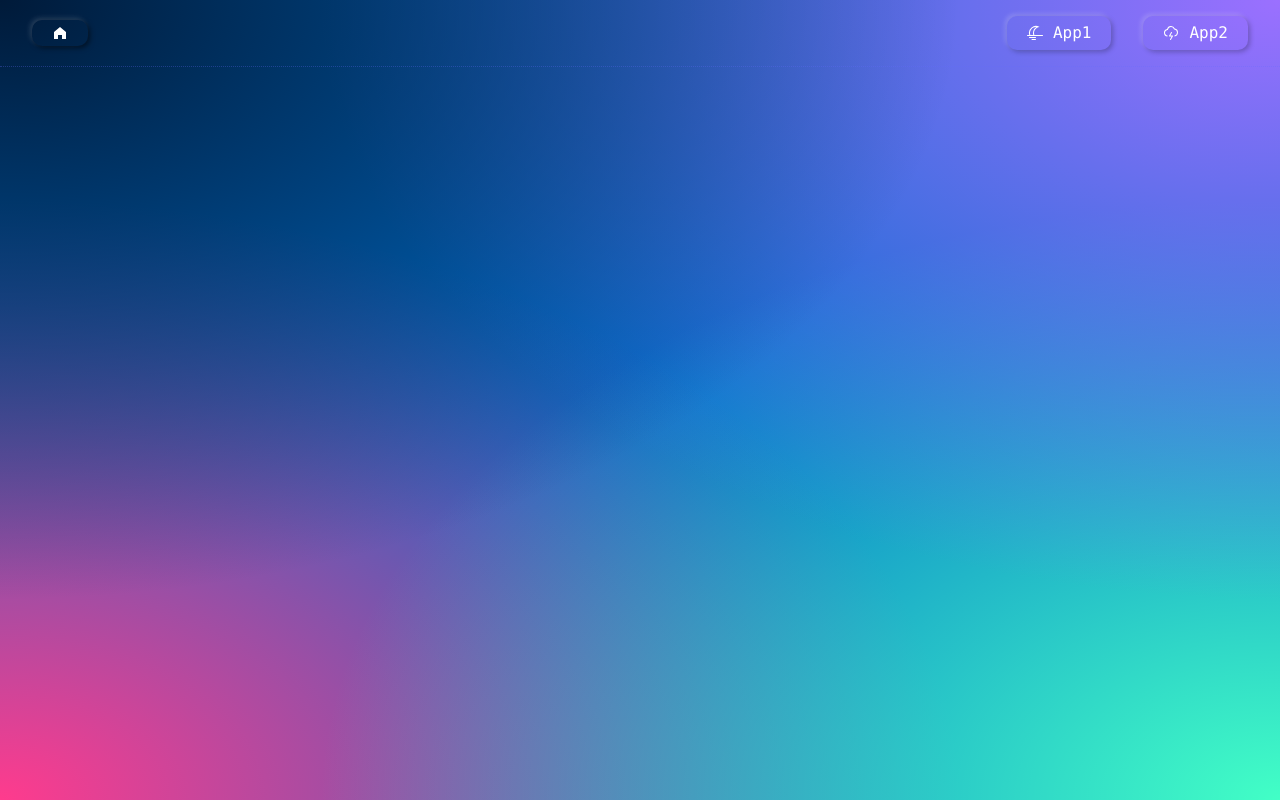
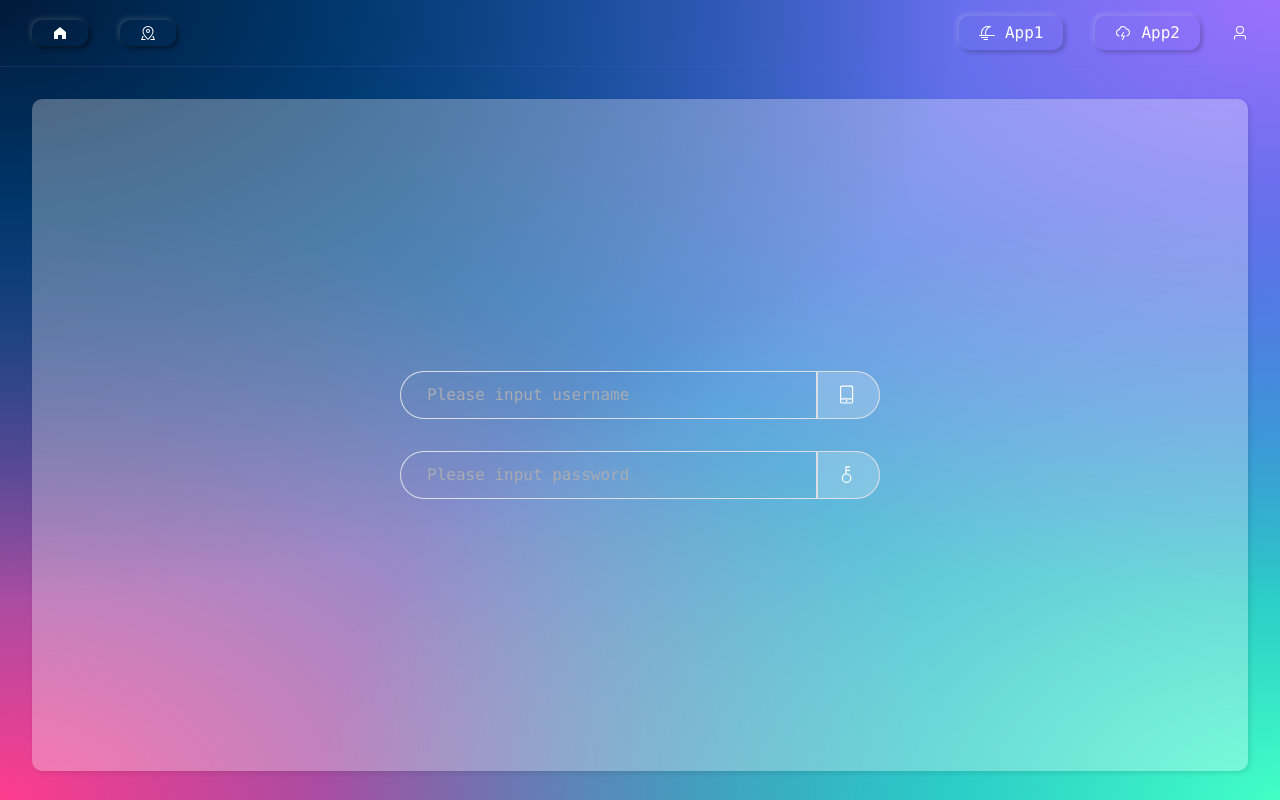
Before and after one commit to SpinaciaKeh/micro-frontend-demo-main-app, a Vue app: page /login in a window 1280 px wide. Before the commit this address had no page. Built offline with nearby package versions, Linux system fonts and the light colour scheme.

Commit message:
feat: add login page

```diff
--- a/src/App.vue
+++ b/src/App.vue
@@ -1,5 +1,5 @@
 <script lang="ts" setup>
-import { HomeFilled, Lightning, MoonNight } from '@element-plus/icons-vue'
+import { HomeFilled, Lightning, MapLocation, MoonNight, User } from '@element-plus/icons-vue'
 import router from '@/router'
 </script>
 
@@ -8,6 +8,9 @@ import router from '@/router'
     <div class="navbar">
       <el-icon class="navbar-btn home" @click="router.push('/')">
         <HomeFilled/>
+      </el-icon>
+      <el-icon class="navbar-btn home" @click="router.push('/satco2-map')">
+        <MapLocation/>
       </el-icon>
       <div class="navbar-btn push">
         <el-icon>
@@ -21,6 +24,9 @@ import router from '@/router'
         </el-icon>
         <router-link to="/app/app-vue2-webpack">App2</router-link>
       </div>
+      <el-icon class="normal-btn" @click="router.push('/login')">
+        <User/>
+      </el-icon>
     </div>
     <router-view/>
   </div>
@@ -110,5 +116,14 @@ import router from '@/router'
     color: #f3e588;
     box-shadow: 2px 2px 5px rgba(0, 0, 0, 0.7), -2px -2px 5px rgba(255, 255, 255, 0.25);
   }
+
+  .normal-btn {
+    margin: 0 1rem;
+    cursor: pointer;
+
+    &:hover {
+      color: #f3e588;
+    }
+  }
 }
 </style>
--- a/src/components.d.ts
+++ b/src/components.d.ts
@@ -7,7 +7,11 @@ export {}
 
 declare module 'vue' {
   export interface GlobalComponents {
+    ElButton: typeof import('element-plus/es')['ElButton']
+    ElForm: typeof import('element-plus/es')['ElForm']
+    ElFormItem: typeof import('element-plus/es')['ElFormItem']
     ElIcon: typeof import('element-plus/es')['ElIcon']
+    ElInput: typeof import('element-plus/es')['ElInput']
     RouterLink: typeof import('vue-router')['RouterLink']
     RouterView: typeof import('vue-router')['RouterView']
     SubApp: typeof import('./components/SubApp.vue')['default']
--- a/src/router/index.ts
+++ b/src/router/index.ts
@@ -26,6 +26,18 @@ const routes = [
         name: 'app-vue2-webpack',
         meta: {},
         component: () => import('@/components/SubApp.vue')
+      },
+      {
+        path: '/satco2-map',
+        name: 'satco2-map',
+        meta: {},
+        component: () => import('@/views/MapIframe.vue')
+      },
+      {
+        path: '/login',
+        name: 'login',
+        meta: {},
+        component: () => import('@/views/Login.vue')
       }
     ]
   }
--- /dev/null
+++ b/src/views/Login.vue
@@ -0,0 +1,78 @@
+<template>
+  <div class="login-container">
+    <el-input v-model="username" class="login-item" placeholder="Please input username">
+      <template #append>
+        <el-icon>
+          <Iphone/>
+        </el-icon>
+      </template>
+    </el-input>
+    <el-input v-model="password" class="login-item" placeholder="Please input password">
+      <template #append>
+        <el-icon>
+          <Key/>
+        </el-icon>
+      </template>
+    </el-input>
+  </div>
+</template>
+
+<script lang="ts" setup>
+import { Iphone, Key } from '@element-plus/icons-vue'
+import { ref } from 'vue'
+
+const username = ref<string>('')
+const password = ref<string>('')
+</script>
+
+<style lang="scss" scoped>
+.login-container {
+  position: relative;
+  display: flex;
+  overflow: hidden;
+  align-items: center;
+  flex-direction: column;
+  justify-content: center;
+  height: calc(100% - 8rem);
+  margin: 2rem;
+  border-radius: 10px;
+  background-color: rgba(255, 255, 255, 0.3);
+  box-shadow: 2px 2px 5px rgba(0, 0, 0, 0.1);
+  gap: 2rem;
+  backdrop-filter: blur(5px);
+
+  .login-item {
+    font-size: 1rem;
+    width: min(30rem, 60vw);
+    height: 3rem;
+
+    :deep .el-input__wrapper {
+      color: #fff;
+      border-top-left-radius: 1.5rem;
+      border-bottom-left-radius: 1.5rem;
+      background-color: transparent;
+      box-shadow: 0 0 0 1px #dcdfe6 inset;
+
+      &.is-focus {
+        box-shadow: 0 0 0 2px #f3e588 inset;
+      }
+    }
+
+    :deep .el-input-group__append {
+      font-size: 1.2rem;
+      padding-right: 1.5rem;
+      color: #fff;
+      border-top-right-radius: 1.5rem;
+      border-bottom-right-radius: 1.5rem;
+      background-color: rgba(255, 255, 255, 0.2);
+      box-shadow: 0 0 0 1px #dcdfe6 inset;
+    }
+
+    :deep .el-input__inner {
+      font-family: Consolas, serif;
+      padding-left: 1rem;
+      color: #ffffff;
+    }
+  }
+}
+</style>
--- /dev/null
+++ b/src/views/MapIframe.vue
@@ -0,0 +1,23 @@
+<template>
+  <div class="search-container">
+    <iframe height="100%" src="http://localhost:8088/satco2-web/"
+            width="100%"></iframe>
+  </div>
+</template>
+
+<script lang="ts" setup>
+
+</script>
+
+<style lang="scss" scoped>
+.search-container {
+  position: relative;
+  overflow: hidden;
+  height: calc(100% - 8rem);
+  margin: 2rem;
+  border-radius: 10px;
+  background-color: rgba(255, 255, 255, 0.3);
+  box-shadow: 2px 2px 5px rgba(0, 0, 0, 0.1);
+  backdrop-filter: blur(5px);
+}
+</style>
--- a/src/views/index.vue
+++ b/src/views/index.vue
@@ -1,17 +1,32 @@
 <template>
   <div class="homepage-box">
-    <div>Home Page</div>
-    <div>Main App</div>
+    <div class="title first">Micro Frontend Demo</div>
+    <div class="title second">with Qiankun framework</div>
+    <template v-if="token">
+      <div class="title third">Welcome, {{ userName }}.</div>
+    </template>
+    <template v-else>
+      <el-button class="handle-btn login" @click="router.push('/login')">Login</el-button>
+    </template>
   </div>
 </template>
 
 <script lang="ts" setup>
+import { ref } from 'vue'
+import router from '@/router'
+
+const token = ref<string>('')
+const userName = ref<string>('Admin')
 </script>
 
 <style lang="scss" scoped>
 .homepage-box {
   font-family: Consolas, serif;
   font-size: 2rem;
+  display: flex;
+  align-items: center;
+  flex-direction: column;
+  justify-content: center;
   height: calc(100% - 10rem);
   margin: 2rem;
   padding: 1rem;
@@ -19,5 +34,42 @@
   background-color: rgba(255, 255, 255, 0.3);
   box-shadow: 2px 2px 5px rgba(0, 0, 0, 0.1);
   backdrop-filter: blur(5px);
+  gap: 2rem;
+
+  .title {
+    font-family: Consolas;
+
+    &.first {
+      font-size: 3rem;
+      //filter: drop-shadow(5px 5px 0 rgba(255, 246, 0, 0.2));
+    }
+
+    &.second {
+      font-size: 1.5rem;
+      opacity: 0.85;
+    }
+
+    &.third {
+      font-size: 2rem;
+      margin-top: 4rem;
+    }
+  }
+
+  .handle-btn {
+    font-size: 1rem;
+    width: 10rem;
+    height: 3rem;
+    margin-top: 4rem;
+    color: #ffffff;
+    border: 2px solid #fff;
+    border-radius: 1.5rem;
+    background-color: transparent;
+
+    &:hover {
+      color: #f3e588;
+      border: 2px solid #f3e588;
+      background-color: rgba(255, 255, 255, 0.1);
+    }
+  }
 }
 </style>
```
Also changed, not shown: .eslintrc.cjs.
